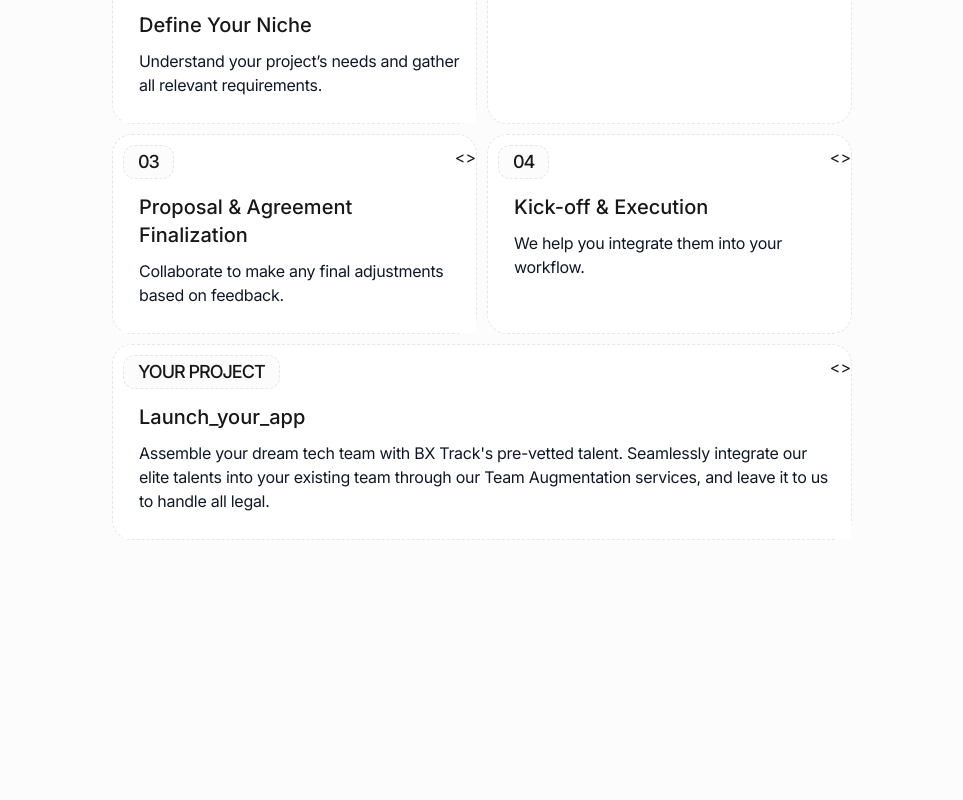
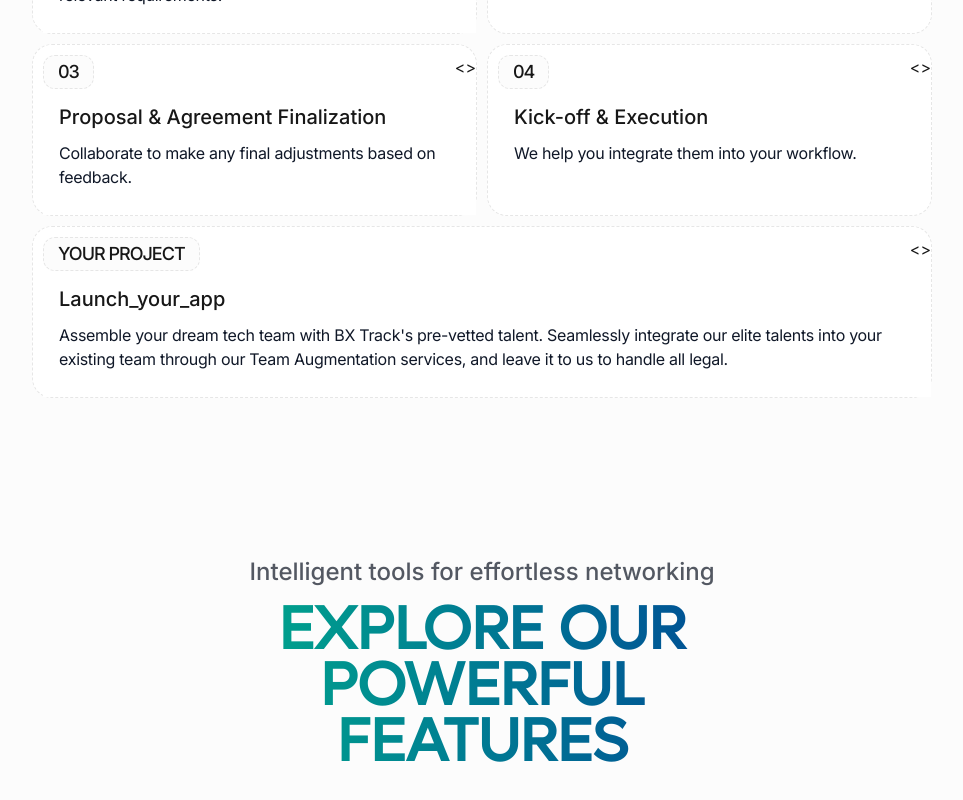
Before and after one commit to UnaizaZafar/figma-to-next-landing, a Next.js app: page / in a window 1280 px wide. Shown: the part 674-1474 px from the top of the page, without its empty margins (158-1121 px from the left). Before the commit the page ends 1364 px from the top, so only its background shows below. Built offline with nearby package versions, Linux system fonts and the light colour scheme.

Commit message:
feat: added lufga font

```diff
--- /dev/null
+++ b/app/components/ExploreFeaturesSection.jsx
@@ -0,0 +1,15 @@
+
+const ExploreFeaturesSection = () => {
+    return (
+        <div className="flex flex-col items-center py-2.5">
+            <div className="flex flex-col gap-4 items-center">
+                <p className="font-medium text-2xl leading-7 text-center text-[#535862]">Intelligent tools for effortless networking</p>
+                <p className="font-lufga bg-gradient-to-l bg-clip-text to-[#0FB287] from-[#0A3E94] w-[625px] text-transparent font-extrabold text-6xl leading-14 uppercase text-center">Explore Our Powerful Features</p>
+            </div>
+            {/* cards carousal */}
+            <div className="rounded-22 bg-[#F7F7F7] pt-8 pb-3.5"></div>
+        </div>
+    )
+}
+
+export default ExploreFeaturesSection
--- a/app/components/OurProcess.jsx
+++ b/app/components/OurProcess.jsx
@@ -3,11 +3,11 @@ import ProcessCard from "./ProcessCard"
 
 const OurProcess = () => {
     return (
-        <div className="px-67.5 py-37.5 flex flex-col gap-4 items-center">
+        <div className="py-37.5 flex flex-col gap-4 items-center max-w-[900px] mx-auto">
             <div className="bg-white text-neutral-900 border border-dashed border-grey rounded-4xl pl-4 pr-2.5 py-1.5 flex gap-1.5 items-center">{star} Our Process</div>
             <div className="flex flex-col gap-0.5 items-center">
                 <p className="font-semibold text-5xl text-neutral-900 leading-14 text-center tracking-tightest">How our Approach</p>
-                <p className="font-medium text-lg leading-7 tracking-[-0.18px] max-w-116.5 text-center">A quick overview of how we work together to make your </p>
+                <p className="font-medium text-lg leading-7 tracking-0.18 max-w-116.5 text-center">A quick overview of how we work together to make your </p>
             </div>
                 <ProcessCard />
             {/* </div> */}
--- a/app/globals.css
+++ b/app/globals.css
@@ -8,9 +8,22 @@
 @theme inline {
   --color-background: var(--background);
   --color-foreground: var(--foreground);
-  --font-sans: var(--font-geist-sans);
   --font-inter: var(--font-inter);
-  --font-mono: var(--font-geist-mono);
+  --font-lufga: var(--font-lufga);
+}
+@font-face {
+  font-family: Lufga;
+  font-style: normal;
+  font-weight: 200;
+  /* font-display: swap; */
+  src: url("/fonts/Lufga-Regular.woff2") format("woff2");
+}
+@font-face {
+  font-family: Lufga;
+  font-style: normal;
+  font-weight: 800;
+  /* font-display: swap; */
+  src: url("/fonts/Lufga-ExtraBold.woff2") format("woff2");
 }
 @theme {
   /* COLORS */
@@ -18,14 +31,14 @@
   --color-snow-white: #fcfcfc;
   /* RADIUS */
   --radius-20: 20px;
+  --radius-22: 22px;
+
   /* DROP SHADOW */
   --drop-shadow-custom: drop-shadow(5px 5px 15px rgba(0, 0, 0, 0.02));
-  /* --drop-shadow-custom2: drop-shadow(0px -1px 2px rgba(48, 59, 10, 0.12));
-  --drop-shadow-custom3: drop-shadow(-1px 0px 4px rgba(48, 59, 10, 0.12)); */
-  --drop-shadow-combined: drop-shadow(0px -1px 2px rgba(48, 59, 10, 0.12)), drop-shadow(-1px 0px 4px rgba(48, 59, 10, 0.12));
 
   /* LETTER SPACING */
   --tracking-tightest: -1.5px;
+  --tracking-0.18: -0.18px;
 }
 /* @media (prefers-color-scheme: dark) {
   :root {
@@ -40,5 +53,5 @@ body {
 }
 .drop-shadow-combined {
   filter: drop-shadow(0px -1px 2px rgba(48, 59, 10, 0.12))
-          drop-shadow(-1px 0px 4px rgba(48, 59, 10, 0.12));
+    drop-shadow(-1px 0px 4px rgba(48, 59, 10, 0.12));
 }
--- a/app/layout.js
+++ b/app/layout.js
@@ -1,13 +1,16 @@
 import { Inter } from "next/font/google";
+import localFont from "next/font/local";
 import "./globals.css";
-
 
 const inter = Inter({
   variable: "--font-inter",
   subsets: ["latin"],
 });
 
-
+export const lufga = localFont({
+  src: "../public/fonts/Lufga-Regular.woff2",
+  variable: "--font-lufga",
+});
 export const metadata = {
   title: "Create Next App",
   description: "Generated by create next app",
@@ -16,9 +19,7 @@ export const metadata = {
 export default function RootLayout({ children }) {
   return (
     <html lang="en">
-      <body
-        className={`${inter.variable} font-inter antialiased`}
-      >
+      <body className={`${inter.variable} ${lufga.variable} font-inter antialiased`}>
         {children}
       </body>
     </html>
--- a/app/page.js
+++ b/app/page.js
@@ -1,9 +1,11 @@
+import ExploreFeaturesSection from "./components/ExploreFeaturesSection";
 import OurProcess from "./components/OurProcess";
 
 export default function Home() {
   return (
     <>
       <OurProcess />
+      <ExploreFeaturesSection/>
     </>
   );
 }
--- a/public/utils/data.js
+++ b/public/utils/data.js
@@ -46,7 +46,7 @@ export const ourApproachCardsData = [
     id: 1,
     number: "01",
     children: (
-      <div className="rounded-t-xl px-6 pt-6 mt-5 shadow-[0px_-1px_2px_rgba(48, 59, 10, 0.12),-1px_0px_4px_rgba(48, 59, 10, 0.12)] flex flex-col gap-3 w-4/5">
+      <div className="rounded-t-xl pl-6 pt-6 mt-5 shadow-[0px_1px_2px_rgba(48, 59, 10, 0.12),1px_0px_4px_rgba(48, 59, 10, 0.12)] flex flex-col gap-3 w-4/5">
         <div className="flex gap-3 items-center">
           <p className="font-semibold text-xl leading-5.5 text-[#2F333F]">
             Project Overview
```
Also changed, not shown: public/fonts/Lufga-ExtraBold.woff2 (added), public/fonts/Lufga-Regular.woff2 (added).
